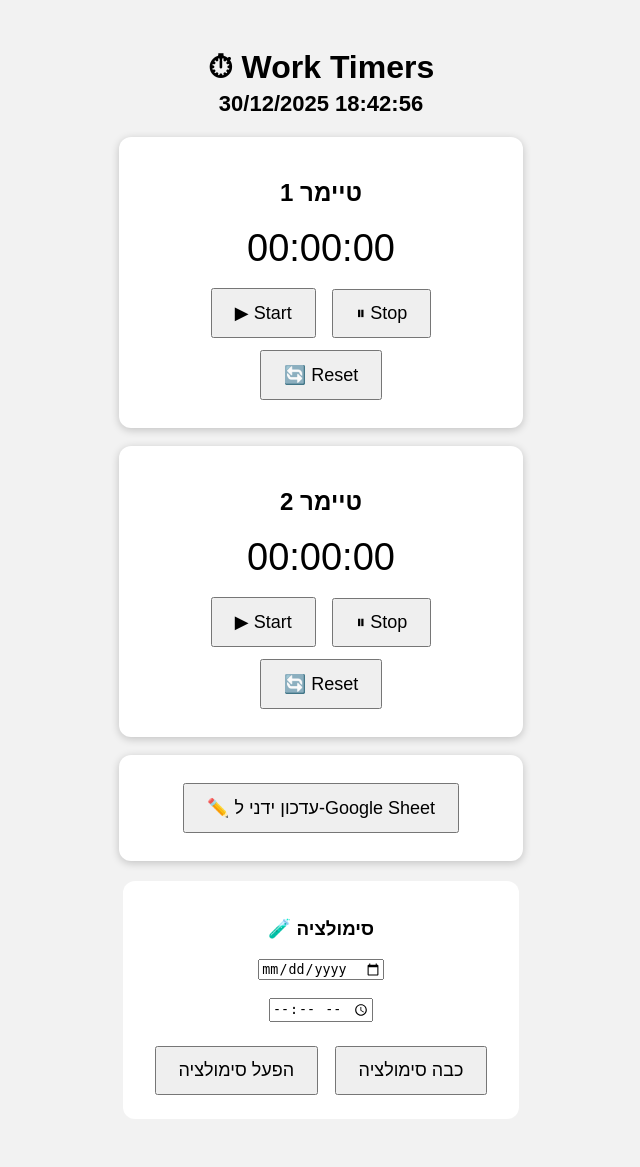
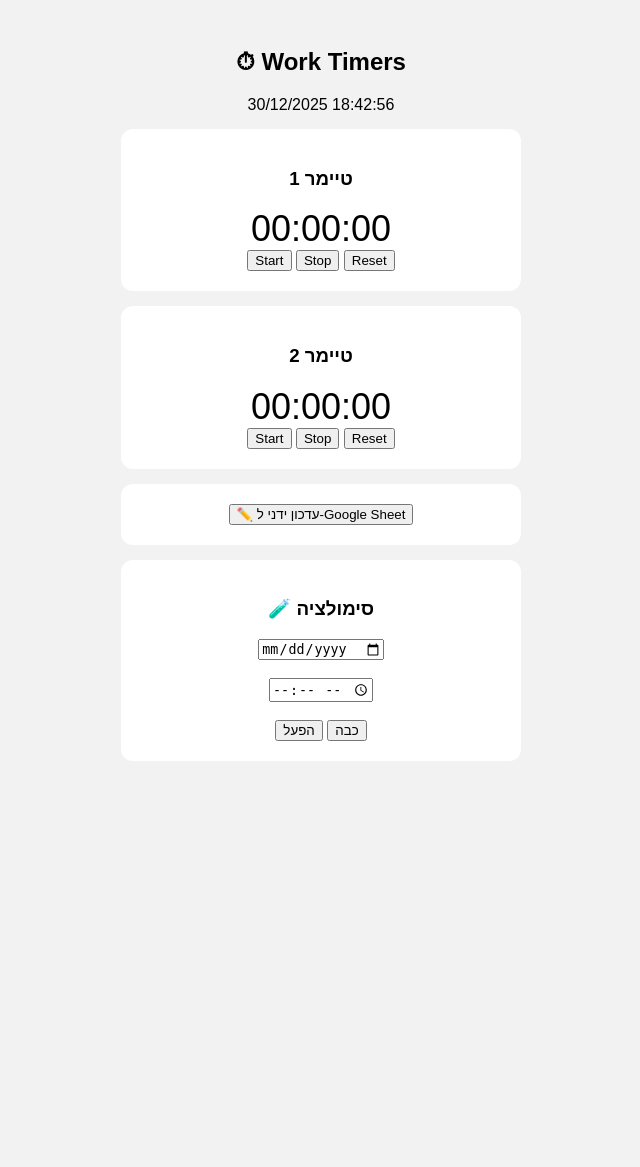
Before and after one commit to matanexcell-lab/work-timers, a Flask app: page / in a window 1280 px wide. Shown: the whole page, without its empty margins (319-959 px from the left). After the commit the page ends 761 px from the top, so only its background shows below. Run offline with Flask 3, Linux system fonts and the light colour scheme; parts of the project's set-up code (start-up, migrations or seed data) failed here and were passed over.

Commit message:
Update index.html

```diff
--- a/app/templates/index.html
+++ b/app/templates/index.html
@@ -3,171 +3,69 @@
 <head>
 <meta charset="UTF-8">
 <title>Work Timers</title>
-
 <style>
-body {
-  font-family: Arial, sans-serif;
-  background: #f2f2f2;
-  padding: 20px;
-  text-align: center;
-}
-
-h1 {
-  margin-bottom: 5px;
-}
-
-#nowTitle {
-  font-size: 22px;
-  font-weight: bold;
-  margin-bottom: 20px;
-}
-
-.sim {
-  color: red;
-}
-
-.card {
-  background: white;
-  border-radius: 12px;
-  padding: 22px;
-  margin: 18px auto;
-  max-width: 360px;
-  box-shadow: 0 2px 8px rgba(0,0,0,0.2);
-}
-
-.timer {
-  font-size: 38px;
-  margin: 12px 0;
-}
-
-button {
-  font-size: 18px;
-  padding: 12px 22px;
-  margin: 6px;
-  cursor: pointer;
-}
-
-.sim-box {
-  background: #fff;
-  padding: 18px;
-  border-radius: 12px;
-  max-width: 360px;
-  margin: 20px auto;
-}
+body { font-family: Arial; background:#f2f2f2; text-align:center; padding:20px }
+.card { background:white; padding:20px; margin:15px auto; max-width:360px; border-radius:12px }
+.timer { font-size:36px }
+.sim { color:red }
 </style>
 </head>
-
 <body>
 
-<h1>⏱ Work Timers</h1>
+<h2>⏱ Work Timers</h2>
 <div id="nowTitle">טוען...</div>
 
-<!-- TIMER 1 -->
 <div class="card">
-  <h2>טיימר 1</h2>
-  <div class="timer" id="timer-1">00:00:00</div>
-  <button onclick="startTimer(1)">▶ Start</button>
-  <button onclick="stopTimer(1)">⏸ Stop</button>
-  <button onclick="resetTimer(1)">🔄 Reset</button>
+  <h3>טיימר 1</h3>
+  <div class="timer" id="t1">00:00:00</div>
+  <button onclick="cmd(1,'start')">Start</button>
+  <button onclick="cmd(1,'stop')">Stop</button>
+  <button onclick="cmd(1,'reset')">Reset</button>
 </div>
 
-<!-- TIMER 2 -->
 <div class="card">
-  <h2>טיימר 2</h2>
-  <div class="timer" id="timer-2">00:00:00</div>
-  <button onclick="startTimer(2)">▶ Start</button>
-  <button onclick="stopTimer(2)">⏸ Stop</button>
-  <button onclick="resetTimer(2)">🔄 Reset</button>
+  <h3>טיימר 2</h3>
+  <div class="timer" id="t2">00:00:00</div>
+  <button onclick="cmd(2,'start')">Start</button>
+  <button onclick="cmd(2,'stop')">Stop</button>
+  <button onclick="cmd(2,'reset')">Reset</button>
 </div>
 
-<!-- GOOGLE SHEET -->
 <div class="card">
   <button onclick="logNow()">✏️ עדכון ידני ל-Google Sheet</button>
 </div>
 
-<!-- SIMULATION -->
-<div class="sim-box">
+<div class="card">
   <h3>🧪 סימולציה</h3>
-  <input type="date" id="simDate"><br><br>
-  <input type="time" id="simTime"><br><br>
-  <button onclick="startSim()">הפעל סימולציה</button>
-  <button onclick="stopSim()">כבה סימולציה</button>
+  <input type="date" id="sd"><br><br>
+  <input type="time" id="st"><br><br>
+  <button onclick="startSim()">הפעל</button>
+  <button onclick="stopSim()">כבה</button>
 </div>
 
 <script>
-const BASE = window.location.origin;
+async function refresh(){
+  const r = await fetch("/api/status");
+  const d = await r.json();
+  const t = document.getElementById("nowTitle");
+  t.innerText = d.now_str + (d.simulation ? " (סימולציה)" : "");
+  t.className = d.simulation ? "sim" : "";
+  document.getElementById("t1").innerText = d.timers[0];
+  document.getElementById("t2").innerText = d.timers[1];
+}
+setInterval(refresh,1000); refresh();
 
-// ================= STATUS =================
-async function refreshStatus(){
-  try {
-    const r = await fetch(`${BASE}/api/status`);
-    const d = await r.json();
+function cmd(i,a){ fetch(`/api/timer/${i}/${a}`,{method:"POST"}); }
+function logNow(){ fetch("/api/log",{method:"POST"}).then(()=>alert("עודכן")); }
 
-    const title = document.getElementById("nowTitle");
-    title.innerText = d.now_str + (d.simulation ? " (סימולציה)" : "");
-    title.className = d.simulation ? "sim" : "";
-
-    d.timers.forEach((t, i) => {
-      document.getElementById(`timer-${i+1}`).innerText = t;
-    });
-  } catch(e){
-    console.error("Status error:", e);
-  }
+function startSim(){
+  fetch("/api/sim/start",{
+    method:"POST",
+    headers:{'Content-Type':'application/json'},
+    body:JSON.stringify({datetime: sd.value+" "+st.value})
+  });
 }
-
-setInterval(refreshStatus, 1000);
-refreshStatus();
-
-// ================= TIMER ACTIONS =================
-async function startTimer(i){
-  const r = await fetch(`${BASE}/api/timer/${i}/start`, { method: "POST" });
-  console.log("START", await r.json());
-  refreshStatus();
-}
-
-async function stopTimer(i){
-  await fetch(`${BASE}/api/timer/${i}/stop`, { method: "POST" });
-  refreshStatus();
-}
-
-async function resetTimer(i){
-  await fetch(`${BASE}/api/timer/${i}/reset`, { method: "POST" });
-  refreshStatus();
-}
-
-// ================= GOOGLE SHEET =================
-async function logNow(){
-  try {
-    const r = await fetch(`${BASE}/api/log-now`, { method: "POST" });
-    const d = await r.json();
-    alert("✅ עודכן ב-Google Sheet");
-    console.log("LOG:", d);
-  } catch(e){
-    alert("❌ שגיאה בעדכון");
-  }
-}
-
-// ================= SIMULATION =================
-async function startSim(){
-  const d = simDate.value;
-  const t = simTime.value;
-  if(!d || !t){
-    alert("בחר תאריך ושעה");
-    return;
-  }
-
-  await fetch(`${BASE}/api/sim/start`, {
-    method: "POST",
-    headers: { "Content-Type": "application/json" },
-    body: JSON.stringify({ datetime: `${d} ${t}` })
-  });
-  refreshStatus();
-}
-
-async function stopSim(){
-  await fetch(`${BASE}/api/sim/stop`, { method: "POST" });
-  refreshStatus();
-}
+function stopSim(){ fetch("/api/sim/stop",{method:"POST"}); }
 </script>
 
 </body>
```
